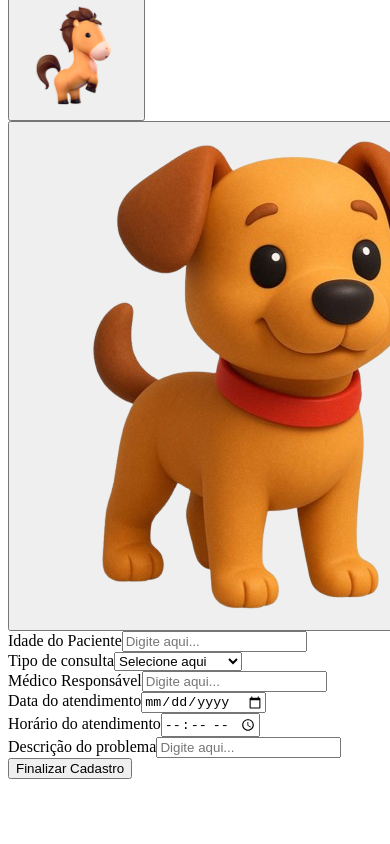
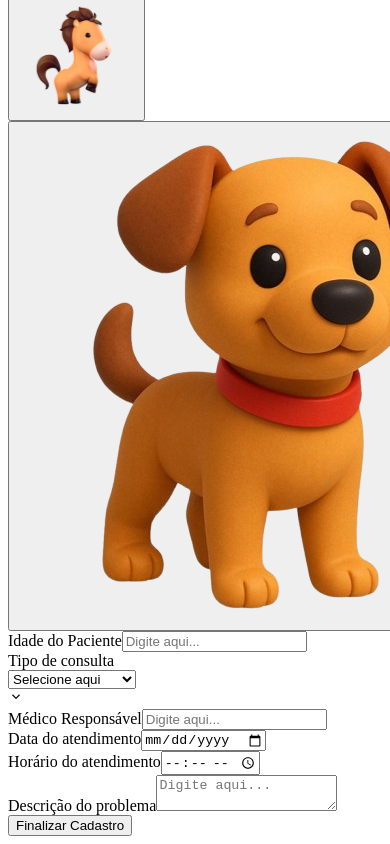
Before and after one commit to citi-onboarding/pta-squad-nalivia, a Next.js app in the folder client/: page /Cadastro in a window 390 px wide. Shown: the part 634-1478 px from the top of the page. Before the commit the page ends 1421 px from the top, so only its background shows below. Built offline with nearby package versions, Linux system fonts and the light colour scheme.

Commit message:
fix/responsividade

```diff
--- a/client/src/app/Cadastro/page.tsx
+++ b/client/src/app/Cadastro/page.tsx
@@ -2,9 +2,10 @@
 import Header from "../../components/Header";
 import { useState, FormEvent } from 'react';
 import {Button} from "../../components/Button";
-import { dog, cat, cow, horse, pig, sheep, arrow_back} from "@/assets"
+import { dog, cat, cow, horse, pig, sheep, arrow_back, arrow_down} from "@/assets"
 import ModalCadastro from "../../components/Modal/modalcadastro";
 import Link from "next/link";
+import Image from "next/image";
 
 const animalImages: Record<string, string> = {
     ovelha: sheep.src,
@@ -62,133 +63,125 @@ export default function Cadastro() {
     }
 
     return (
-        <div className="min-h-screen ">
+        <div className="min-h-screen">
             <Header />
-            <div className="px-[194px] mt-[48px]">
+            <div className="px-4 sm:px-8 md:px-16 lg:px-32 xl:px-[194px] mt-6 md:mt-8 lg:mt-[48px] pb-8">
 
                 <div className="flex items-center gap-4">
                     <Link href="/Atendimento" className="p-1 cursor-pointer hover:opacity-80 transition-opacity" aria-label="Voltar para a tela de Atendimento">
-                         <img src={arrow_back.src} alt="arrow" className="w-[32px] h-[32px]" />
+                         <img src={arrow_back.src} alt="arrow" className="w-6 h-6 md:w-[32px] md:h-[32px]" />
                     </Link>
                     <div>
-                        <span className="text-[48px] font-bold font-black-700 ">
+                        <span className="text-2xl md:text-4xl lg:text-[48px] font-bold font-black-700">
                             Cadastro
                         </span>
                     </div>
 
                 </div>
 
-                <div className="flex flex-col mt-[32px] text-[16px] gap-[24px]">
-                    <div className="flex gap-[24px]">
-                        <div className="flex flex-col gap-[12px]">
+                <div className="flex flex-col mt-6 md:mt-[32px] text-sm md:text-[16px] gap-4 md:gap-[24px]">
+                    <div className="flex flex-col lg:flex-row gap-4 md:gap-[24px]">
+                        <div className="flex flex-col gap-[12px] flex-1">
                             <span className="font-bold font-black-700">
                                 Nome do paciente
                             </span>
                             <input
                             type="text"
-                            className="border border-black p-4 rounded-[8px] focus:outline-none w-[754px] h-[50px]"
+                            className="border border-black p-4 rounded-[8px] focus:outline-none w-full h-[50px]"
                             placeholder="Digite aqui..."
                             value={name}
                             onChange={(e) => setName(e.target.value)}
                         />
                         </div>
-                        <div className="flex flex-col gap-[12px]">
+                        <div className="flex flex-col gap-[12px] flex-1">
                             <span className="font-bold font-black-700">
                                 Nome do tutor
                             </span>
                             <input
                             type="text"
                             placeholder="Digite aqui"
-                            className="border border-black p-4 rounded-[8px] focus:outline-none w-[754px] h-[50px]"
+                            className="border border-black p-4 rounded-[8px] focus:outline-none w-full h-[50px]"
                             value={tutor}
                             onChange={(e) => setTutor(e.target.value)}
                         />
                         </div>
                     </div>
 
-
-
-
-
-
                     <div className="flex flex-col">
                         <span className="font-bold font-black-700">
                             Qual é a espécie do paciente?
                         </span>
-                        <div className="gap-[60px] flex flex-row p-[10px]">
+                        <div className="grid grid-cols-3 sm:grid-cols-4 md:grid-cols-6 gap-4 md:gap-8 lg:gap-[60px] p-[10px]">
                             {Object.entries(animalImages).map(([chave,imagem]) => (
 
                                 <button
                                     key={chave}
                                     type = "button"
                                     onClick={() => setSpecie(chave)}
-                                    className={`p-4 rounded-[8px] transition-all ${
+                                    className={`p-2 md:p-4 rounded-[8px] transition-all ${
                                         specie === chave
                                         ? 'bg-[#D9D9D9]'
                                         : 'bg-white'
                                     }`}
                                 >
-                                    <img src={imagem} alt={chave} className="w-[120px] h-[120px]" />
+                                    <img src={imagem} alt={chave} className="w-16 h-16 md:w-24 md:h-24 lg:w-[120px] lg:h-[120px]" />
                                 </button>
                             ))}
                         </div>
                     </div>
 
-
-
-
-                    <div className="flex gap-[24px]">
-                        <div className="flex flex-col gap-[12px]">
+                    <div className="flex flex-col lg:flex-row gap-4 md:gap-[24px]">
+                        <div className="flex flex-col gap-[12px] flex-1">
                             <span className="font-bold font-black-700">
                                 Idade do Paciente
                             </span>
                             <input
                             type="text"
-                            className="border border-black p-4 rounded-[8px] focus:outline-none w-[754px] h-[50px]"
+                            className="border border-black p-4 rounded-[8px] focus:outline-none w-full h-[50px]"
                             placeholder="Digite aqui..."
                             value={age}
                             onChange={(e) => setAge(e.target.value)}
                         />
                         </div>
-                        <div className="text-[16px] flex flex-col gap-[12px]">
+                        <div className="text-sm md:text-[16px] flex flex-col gap-[12px] flex-1">
                             <span className=" font-bold font-black-700">
                                 Tipo de consulta
                             </span>
+                            <div className="relative">
                                 <select
-                                className={`border border-black px-4 py-3 rounded-[8px] focus:outline-none w-[754px] h-[50px] bg-white cursor-pointer ${consult === "" ? "text-gray-400" : "text-black"}`}
+                                    className={`border border-black px-4 py-3 rounded-[8px] focus:outline-none w-full h-[50px] bg-white cursor-pointer ${consult === "" ? "text-gray-400" : "text-black"}`}
                                     value={consult}
                                     onChange={(e) => setConsult(e.target.value)}
                                 >
-                                <option value="" disabled>Selecione aqui</option>
+                                    <option value="" disabled hidden>Selecione aqui</option>
                                     <option value="rotina">Primeira Consulta</option>
                                     <option value="emergencia">Check-up</option>
                                     <option value="vacina">Vacinação</option>
                                     <option value="retorno">Retorno</option>
                                 </select>
+                                <div className="absolute right-4 top-1/2 -translate-y-1/2 pointer-events-none">
+                                    <Image src={arrow_down} alt="" width={16} height={16} />
+                                </div>
+                            </div>
                         </div>
                     </div>
 
+                    <div className="flex flex-col lg:flex-row gap-4 md:gap-[24px]">
 
-
-
-
-
-                    <div className="flex gap-[24px]">
-
-                        <div className="flex flex-col gap-[12px]">
+                        <div className="flex flex-col gap-[12px] flex-1 lg:flex-[2]">
                             <span className="font-bold font-black-700">
                                 Médico Responsável
                             </span>
                             <input
                             type="text"
-                            className="border border-black p-4 rounded-[8px] focus:outline-none w-[696px] h-[50px]"
+                            className="border border-black p-4 rounded-[8px] focus:outline-none w-full h-[50px]"
                             placeholder="Digite aqui..."
                             value={doctor}
                             onChange={(e) => setDoctor(e.target.value)}
                         />
                         </div>
 
-                        <div className="flex flex-col gap-[12px]">
+                        <div className="flex flex-col gap-[12px] flex-1">
                             <span className="font-bold font-black-700">
                                 Data do atendimento
                             </span>
@@ -196,20 +189,20 @@ export default function Cadastro() {
                             type="date"
                             min={dataMinima}
                             placeholder="dd/mm/aa"
-                            className="border border-black p-4 rounded-[8px] focus:outline-none w-[390px] h-[50px]"
+                            className="border border-black p-4 rounded-[8px] focus:outline-none w-full h-[50px]"
                             value={date}
                             onChange={(e) => setDate(e.target.value)}
                         />
                         </div>
 
-                        <div className="flex flex-col gap-[12px]">
+                        <div className="flex flex-col gap-[12px] flex-1">
                             <span className="font-bold font-black-700">
                                 Horário do atendimento
                             </span>
                             <input
                             type="time"
                             placeholder="00:00"
-                            className="border border-black p-4 rounded-[8px] focus:outline-none w-[390px] h-[50px]"
+                            className="border border-black p-4 rounded-[8px] focus:outline-none w-full h-[50px]"
                             value={time}
                             onChange={(e) => setTime(e.target.value)}
                         />
@@ -217,14 +210,13 @@ export default function Cadastro() {
                     </div>
 
 
-                    <div className="flex gap-[24px]">
-                        <div className="flex flex-col gap-[12px]">
+                    <div className="flex gap-4 md:gap-[24px]">
+                        <div className="flex flex-col gap-[12px] w-full">
                             <span className="font-bold font-black-700">
                                 Descrição do problema
                             </span>
-                            <input
-                            type="text"
-                            className="border border-black p-4 rounded-[8px] focus:outline-none w-[1532px] h-[104px]"
+                            <textarea
+                            className="border border-black p-4 rounded-[8px] focus:outline-none w-full h-[104px] resize-none"
                             placeholder="Digite aqui..."
                             value={description}
                             onChange={(e) => setDescription(e.target.value)}
@@ -233,12 +225,12 @@ export default function Cadastro() {
                     </div>
 
 
-                    <div className="mt-8 flex justify-end w-[1532px]">
+                    <div className="mt-4 md:mt-8 flex justify-center md:justify-end w-full">
                         <Button
                             type="button"
                             onClick={handleCadastro}
                             variant="default"
-                            className="w-[205px] h-[48px]"
+                            className="w-full md:w-[205px] h-[48px]"
                         >
                             Finalizar Cadastro
                         </Button>
```
Lines whose indentation alone changed are shown as unchanged.
